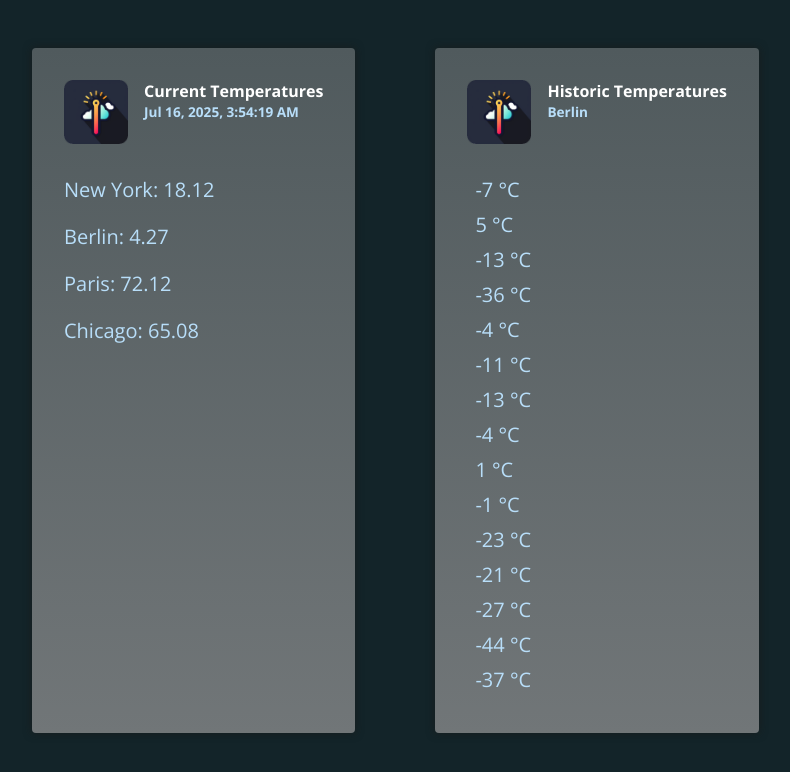
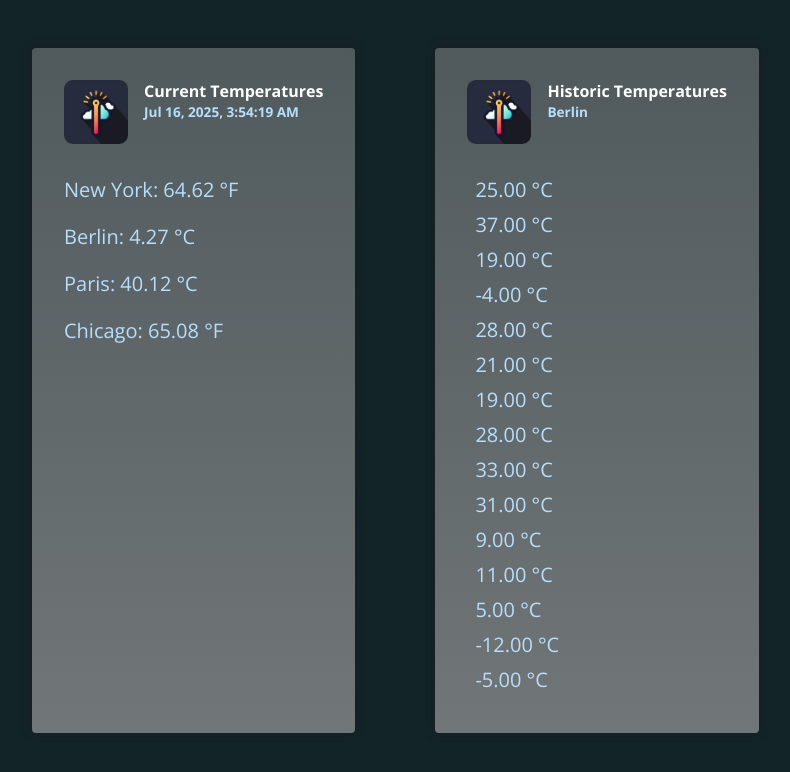
Before and after one commit to sailakshmy/angular-pipes, an Angular app: page / in a window 1280 px wide. Shown: the top 772 px of the page, without its empty margins (168-958 px from the left). Built offline with nearby package versions, Linux system fonts and the light colour scheme.

Commit message:
Updated the custom pipe to display only 2 digits after decimal

```diff
--- a/src/app/app.component.html
+++ b/src/app/app.component.html
@@ -7,10 +7,13 @@
         <p>{{ currentDate | date : "medium" }}</p>
       </div>
     </header>
-    <p>New York: {{ currentTemperaturs.newYork | number : "1.1-2" }}</p>
-    <p>Berlin: {{ currentTemperaturs.berlin | number : "1.1-2" }}</p>
-    <p>Paris: {{ currentTemperaturs.paris | number : "1.1-2" }}</p>
-    <p>Chicago: {{ currentTemperaturs.chicago | number : "1.1-2" }}</p>
+    <p>
+      New York:
+      {{ currentTemperaturs.newYork | temp : "cel" : "fah" }}
+    </p>
+    <p>Berlin: {{ currentTemperaturs.berlin | temp : "cel" }}</p>
+    <p>Paris: {{ currentTemperaturs.paris | temp : "fah" : "cel" }}</p>
+    <p>Chicago: {{ currentTemperaturs.chicago | temp : "fah" }}</p>
   </article>
 
   <article class="temperatures">
@@ -24,7 +27,7 @@
     <ul>
       @for (temperature of historicTemperatures; track temperature) {
       <li (click)="onReset($index)">
-        {{ temperature | temp : "fah" : "cel" }}
+        {{ temperature | temp : "cel" }}
       </li>
       }
     </ul>
--- a/src/app/temperature.pipe.ts
+++ b/src/app/temperature.pipe.ts
@@ -6,11 +6,14 @@
 })
 export class TemperaturePipe implements PipeTransform {
   transform(
-    value: string | number,
+    value: string | number | null,
     inputType: "cel" | "fah",
     outputType?: "cel" | "fah"
   ): unknown {
     let val: number;
+    if (!value) {
+      return value;
+    }
     if (typeof value === "string") {
       val = parseFloat(value);
     } else {
@@ -31,6 +34,6 @@
     } else {
       symbol = outputType === "cel" ? "°C" : "°F";
     }
-    return `${outputTemp} ${symbol}`;
+    return `${outputTemp.toFixed(2)} ${symbol}`;
   }
 }
```
